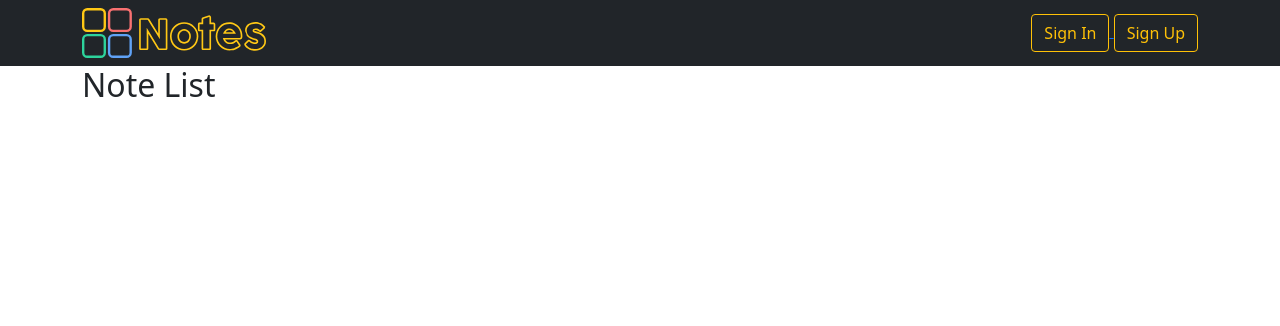
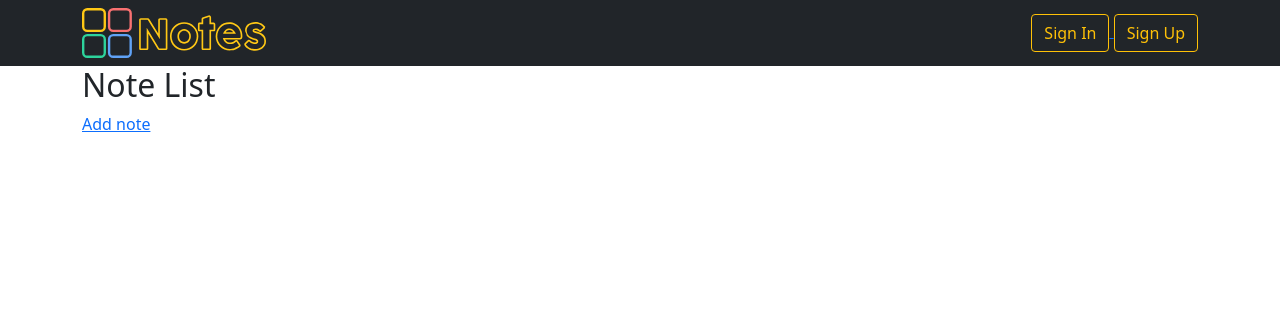
Before and after one commit to osamamhd/notes-app, a Django app: page /note/ in a window 1280 px wide. Shown: the top 326 px of the page. Run offline with Django 3.2, Linux system fonts and the light colour scheme; data that the repository does not hold is empty; some libraries are stand-ins or nearby versions.

Commit message:
add note link.

```diff
--- a/notes_app/templates/note/note_list.html
+++ b/notes_app/templates/note/note_list.html
@@ -4,6 +4,7 @@
 
 {% block content %}
 <h2>Note List</h2>
+<a href="{% url 'note:new' %}"> Add note </a>
 
 <ul>
     {% for note in note_list %}
```
